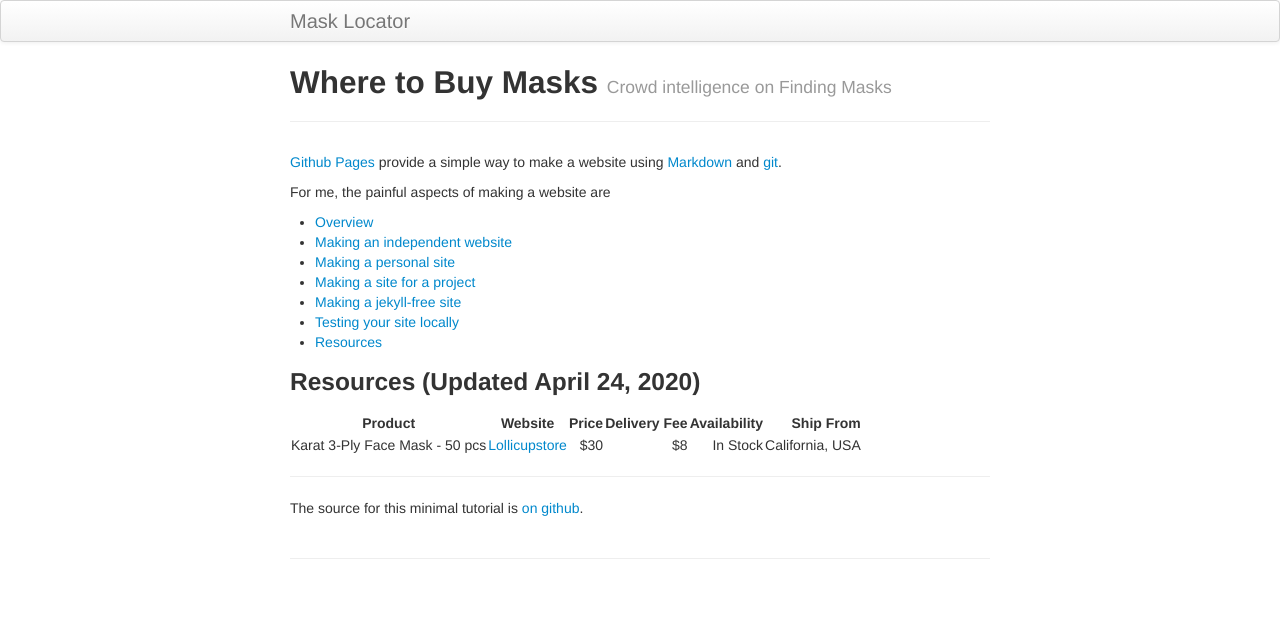
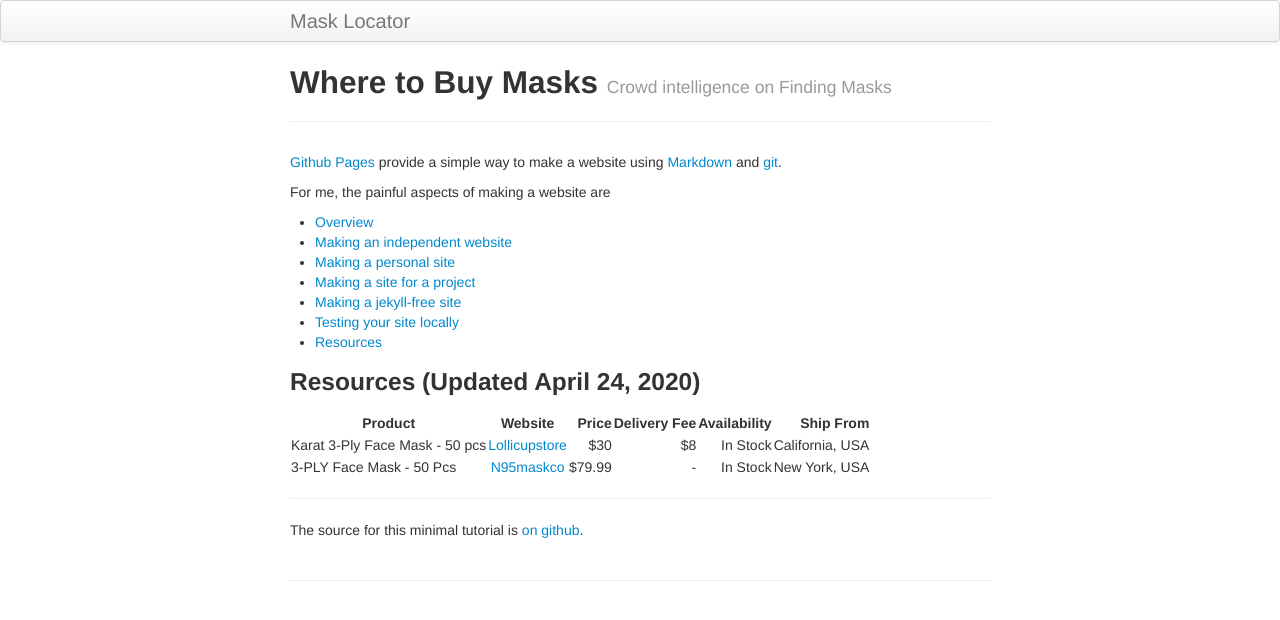
Before and after one commit to onyilam/masks, a Jekyll site: the page built from index.md, in a window 1280 px wide. Shown: the top 620 px of the page. Built offline with Jekyll 4.4.1, drawn with Linux system fonts in a browser that asks for light colours.

Commit message:
added table

```diff
--- a/index.md
+++ b/index.md
@@ -25,7 +25,8 @@ For me, the painful aspects of making a website are
 
 | Product  |      Website     |  Price |  Delivery Fee | Availability | Ship From |
 |-------------------|:----------------------------------:|----------------:|----------------:| --------------:| -----------------:|
-| Karat 3-Ply Face Mask - 50 pcs | [Lollicupstore](https://lollicupstore.com/karat-face-mask-with-elastic-ear-loop-50-pcs.html)  |    $30 | $8  | In Stock | California, USA|
+| Karat 3-Ply Face Mask - 50 pcs | [Lollicupstore](https://lollicupstore.com/karat-face-mask-with-elastic-ear-loop-50-pcs.html)  |    $30 | $8  | In Stock | California, USA |
+| 3-PLY Face Mask - 50 Pcs | [N95maskco](https://n95maskco.com/collections/most-popular-products/products/3-ply-face-mask-50-pack) | $79.99 |  -  | In Stock | New York, USA |
 
 
 ---
```
